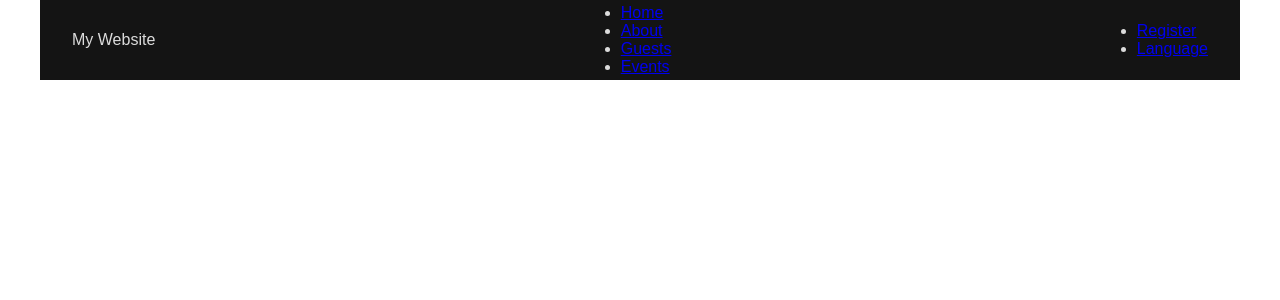
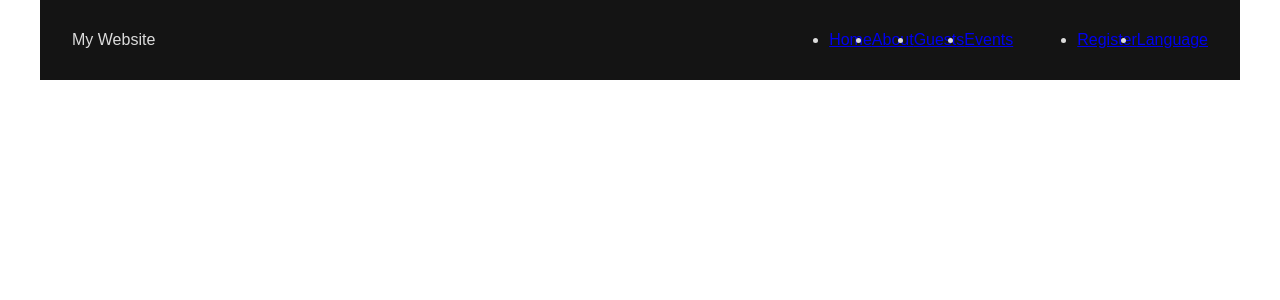
Before and after one commit to leloufadel/capstone-1, a React (Create React App) app: page / in a window 1280 px wide. Shown: the top 300 px of the page. Built offline with nearby package versions, Linux system fonts and the light colour scheme.

Commit message:
display classes inside nav flex

```diff
--- a/src/components/Navbar.js
+++ b/src/components/Navbar.js
@@ -3,19 +3,21 @@ import './stylesheets/navbar.css';
 
 const Navbar = () => {
     return (
-        <nav class="navbar">
-        <div class="logo">My Website</div>
-        <ul class="nav-items">
+        <nav className="navbar">
+        <div className="logo">My Website</div>
+        <div className="nav-items">
+        <ul className="overview">
         <li><a href="/">Home</a></li>
         <li><a href="/">About</a></li>
         <li><a href="/">Guests</a></li>
         <li><a href="/">Events</a></li>
 
     </ul>
-    <ul>
+    <ul className="account">
         <li><a href="/">Register</a></li>
         <li><a href="/">Language</a></li>
     </ul>
+    </div>
     </nav>
 
     )
--- a/src/components/stylesheets/navbar.css
+++ b/src/components/stylesheets/navbar.css
@@ -18,3 +18,11 @@ position: sticky;
 at the top even after scroll */
 top:0;
   }
+  .nav-items,
+  .overview,
+  .account {
+   display: flex;
+  }
+ .overview{
+    margin-right:4rem;
+ }
```
